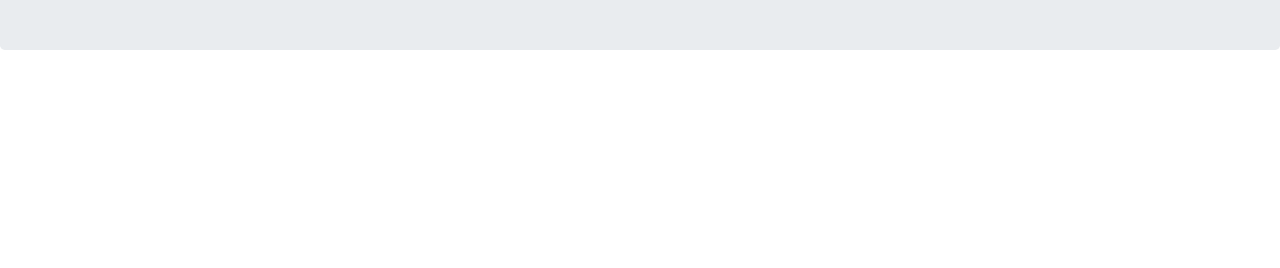
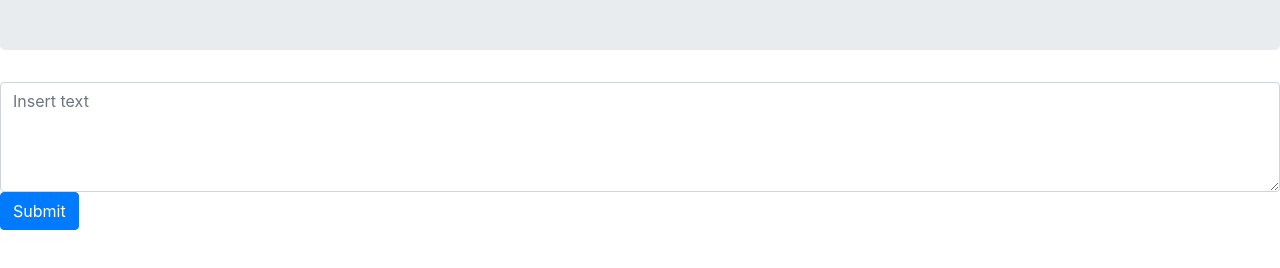
Before and after one commit to mmehta27/RedditSuicideWatch, a plain HTML site: page RedditSuicideWatchWebsite.html in a window 1280 px wide. Shown: the part 134-402 px from the top of the page. Drawn offline with nearby package versions, Linux system fonts and the light colour scheme.

Commit message:
Made a super simple layout for the website.

```diff
--- a/RedditSuicideWatchWebsite.html
+++ b/RedditSuicideWatchWebsite.html
@@ -12,6 +12,14 @@
 		<div class = "jumbotron">
 			<h1 id = "Title" class = "text-center">Reddit Suicide Watch </h1>
 		</div>
+		<form>
+			<div class = ".container-fluid">
+				<textarea class = "form-control" id = "inputText" rows = "4" placeholder = "Insert text"></textarea>
+			</div>
+			<div class = ".contianer-fluid">
+				<button type = "submit" class = "btn btn-primary mb-2">Submit</button>
+			</div>
+		</form>
 		<script src="https://code.jquery.com/jquery-3.4.1.slim.min.js" integrity="sha384-J6qa4849blE2+poT4WnyKhv5vZF5SrPo0iEjwBvKU7imGFAV0wwj1yYfoRSJoZ+n" crossorigin="anonymous"></script>
 		<script src="https://cdn.jsdelivr.net/npm/popper.js@1.16.0/dist/umd/popper.min.js" integrity="sha384-Q6E9RHvbIyZFJoft+2mJbHaEWldlvI9IOYy5n3zV9zzTtmI3UksdQRVvoxMfooAo" crossorigin="anonymous"></script>
 		<script src="https://stackpath.bootstrapcdn.com/bootstrap/4.4.1/js/bootstrap.min.js" integrity="sha384-wfSDF2E50Y2D1uUdj0O3uMBJnjuUD4Ih7YwaYd1iqfktj0Uod8GCExl3Og8ifwB6" crossorigin="anonymous"></script>
```
